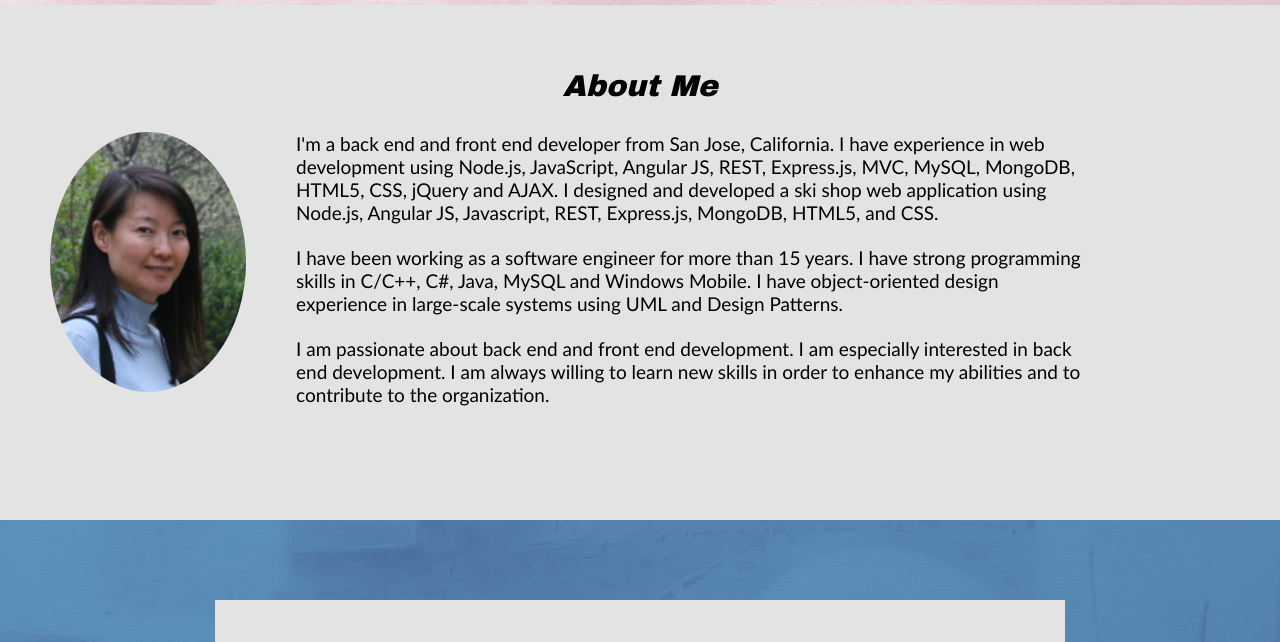
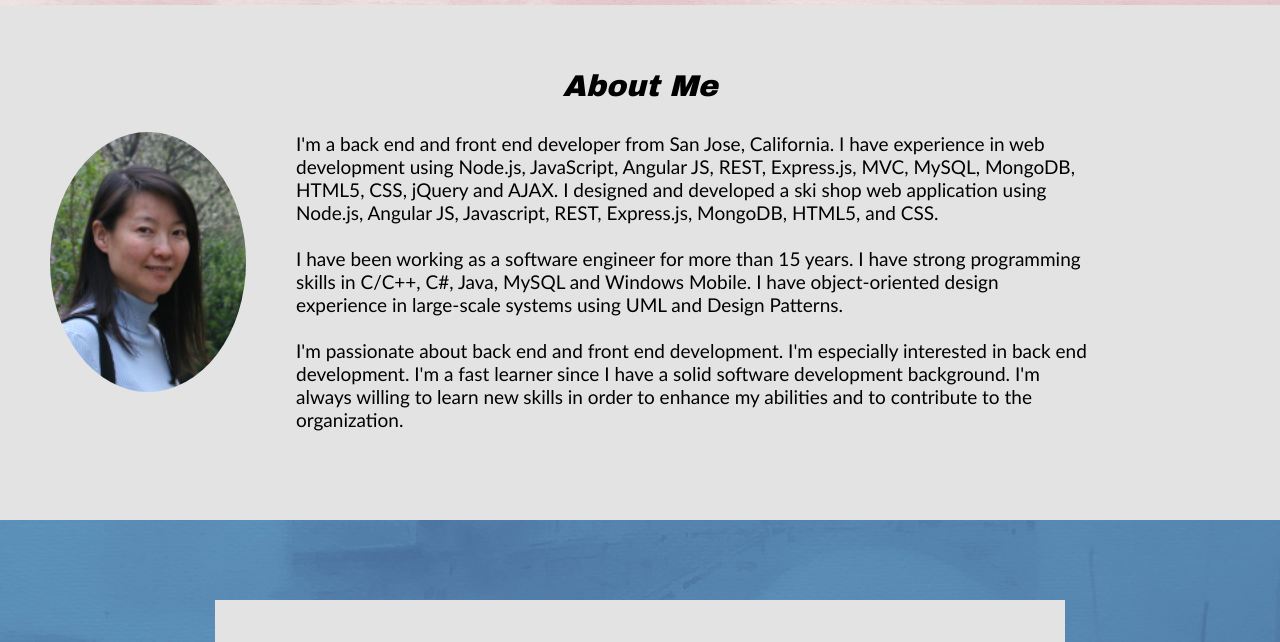
Before and after one commit to mmingzhang/mingz-portfolio, a plain HTML site: page index.html in a window 1280 px wide. Shown: the part 1120-1762 px from the top of the page. Drawn offline with Linux system fonts and the light colour scheme.

Commit message:
Update about

```diff
--- a/index.html
+++ b/index.html
@@ -31,17 +31,19 @@
             <div class="about-section">
                 <p class="heading">About Me</p>
                 <img class="about-img"  src="images/ming.png">
-                <p class="about-text">
+                <div class="about-text">
+                    <p>
                         I'm a back end and front end developer from San Jose, California. I have experience in web development using Node.js, JavaScript, Angular JS, REST, Express.js, MVC, MySQL, MongoDB, HTML5, CSS, jQuery and AJAX. I designed and developed a ski shop web application using Node.js, Angular JS, Javascript, REST, Express.js, MongoDB, HTML5, and CSS.
                     </p>
                     <br>
-                <p class="about-text">
+                    <p>
                         I have been working as a software engineer for more than 15 years. I have strong programming skills in C/C++, C#, Java, MySQL and Windows Mobile. I have object-oriented design experience in large-scale systems using UML and Design Patterns.
                     </p>
                     <br>
-                <p class="about-text">
-                    I am passionate about back end and front end development. I am especially interested in back end development. I am always willing to learn new skills in order to enhance my abilities and to contribute to the organization.
+                    <p>
+                        I'm passionate about back end and front end development. I'm especially interested in back end development. I'm a fast learner since I have a solid software development background. I'm always willing to learn new skills in order to enhance my abilities and to contribute to the organization.
                     </p>
+                </div>
             </div>
         </div>
         <!-- about End -->
```
Lines whose indentation alone changed are shown as unchanged.
